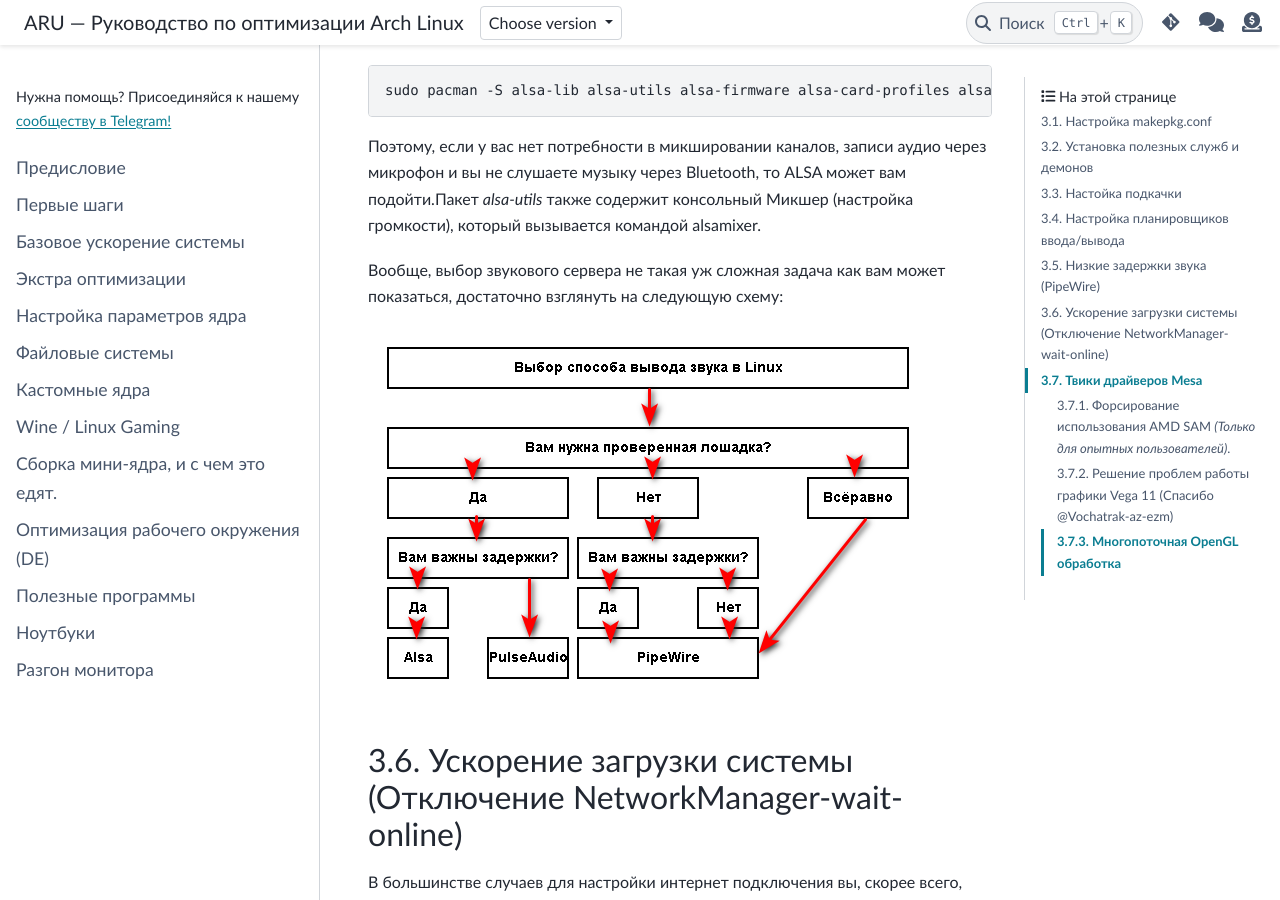
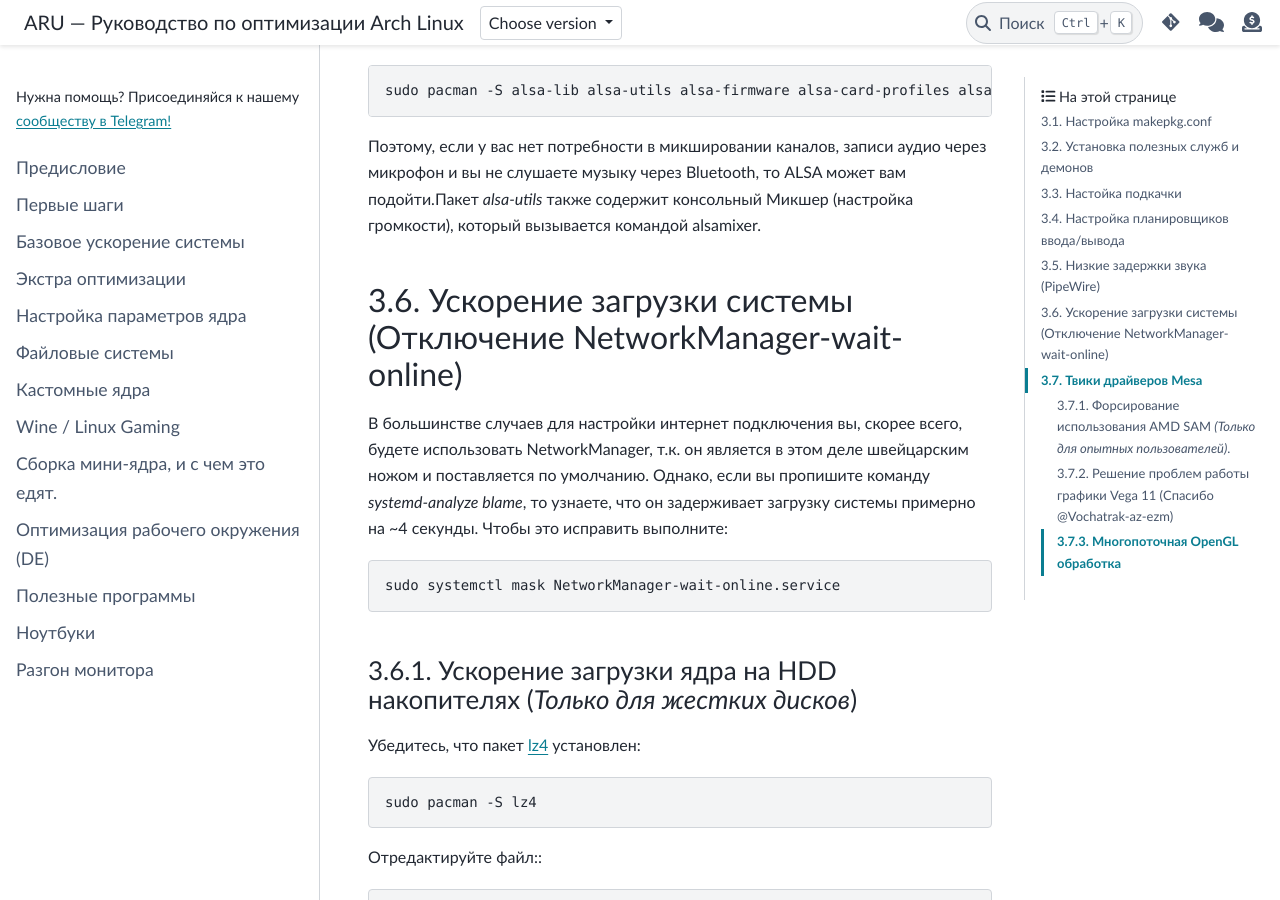
Before and after one commit to ventureoo/ARU, a Sphinx documentation site: the page built from docs/source/generic-system-acceleration.rst, in a window 1280 px wide and 900 px high, scrolled down 14011 px. Built offline with Sphinx 7.4.7 and the PyData theme 0.15.4, drawn with Linux system fonts in a browser that asks for light colours.

Commit message:
generic-system-acceleration: Remove old pictures

```diff
--- a/docs/source/generic-system-acceleration.rst
+++ b/docs/source/generic-system-acceleration.rst
@@ -653,11 +653,6 @@ ALSA - это тот самый звук (условно, на самом дел
 может вам подойти.Пакет *alsa-utils* также содержит консольный Микшер
 (настройка громкости), который вызывается командой alsamixer.
 
-Вообще, выбор звукового сервера не такая уж сложная задача как вам
-может показаться, достаточно взглянуть на следующую схему:
-
-.. image:: images/generic-system-acceleration-2.png
-
 .. index:: startup-acceleration, networkmanager, service,
 .. _startup-acceleration:
 
```
